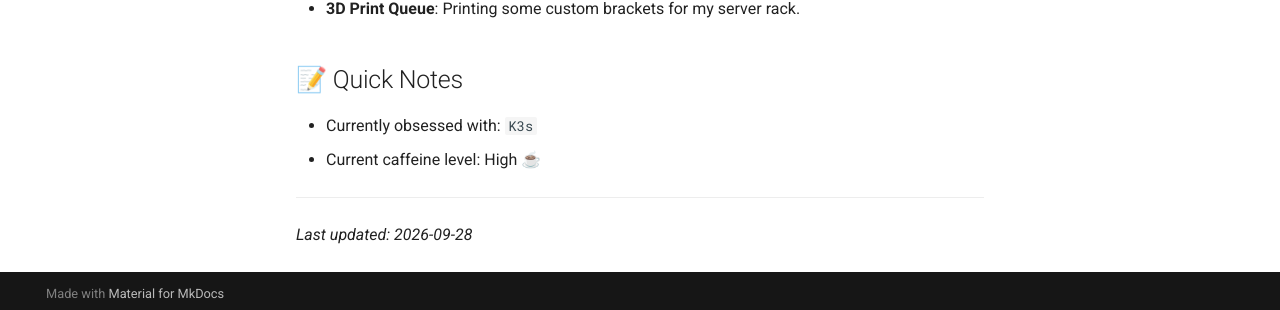
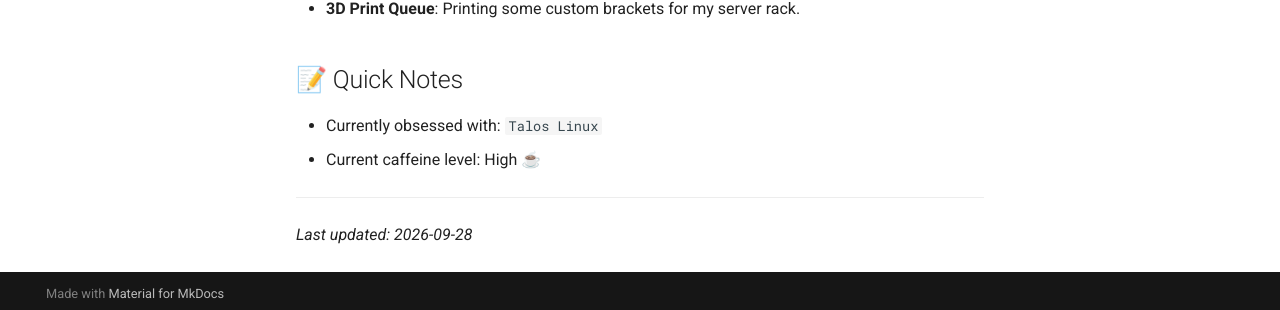
Before and after one commit to kalle309/kalle309.github.io, an MkDocs documentation site: the page built from docs/now.md, in a window 1280 px wide and 958 px high. Shown: the part 642-952 px from the top of the window. Built offline with MkDocs 1.6.1 and Material for MkDocs 9.7.7, drawn with Linux system fonts in a browser that asks for light colours.

Commit message:
Update current obsession from K3s to Talos Linux

```diff
--- a/docs/now.md
+++ b/docs/now.md
@@ -12,7 +12,7 @@ This is a living page where I track what I'm currently focusing on. Instead of a
 - **3D Print Queue**: Printing some custom brackets for my server rack.
 
 ## 📝 Quick Notes
-- Currently obsessed with: `K3s`
+- Currently obsessed with: `Talos Linux`
 - Current caffeine level: High ☕
 
 ---
```
